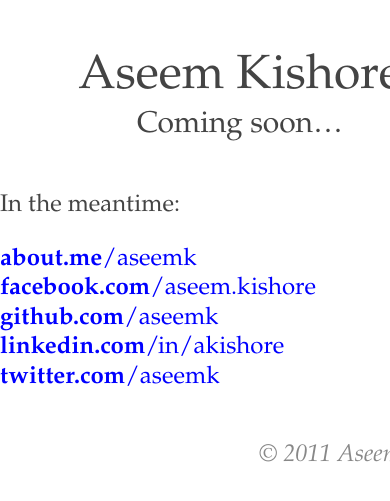
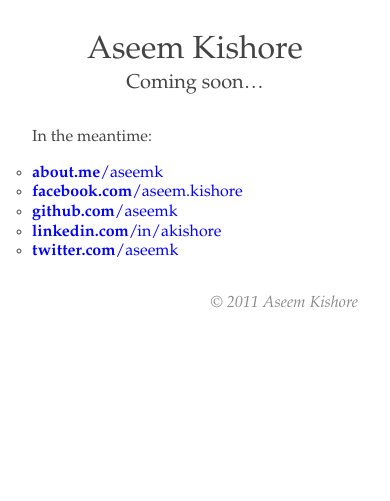
Before and after one commit to aseemk/aseemk.com, a PHP site: page / in a window 390 px wide; the page is wider, and only the part inside the window is pictured. Shown: the top 501 px of that part. Run offline with PHP 8.4, Linux system fonts and the light colour scheme.

Commit message:
Minor fixes and changes; deployed to GoDaddy!
This change description is from memory since git diff doesn't seem to be
working. Added HTML5 shim for IE8- styling. Added <meta name="viewport">
and tweaked styles for iPhone/etc. Added ad-busting styles for GoDaddy.
Added URL rewriting rules to remove "www.", and an alias for .htaccess.

```diff
--- a/home.css
+++ b/home.css
@@ -7,9 +7,13 @@ html {
 
 body {
     width: 20em;
-    margin: 2em auto;
-    font-family: Palatino;
+    margin: 2em auto !important;    /* !important for GoDaddy */
+    font-family: "Palatino Linotype", "Book Antiqua", Palatino, serif;
     font-size: 150%;
+}
+
+iframe {    /* TODO target specifically #conash3D0? */
+    display: none !important;       /* !important for GoDaddy */
 }
 
 strong {
@@ -29,6 +33,16 @@ sup {
     font-size: 50%;
     font-style: italic;
     vertical-align: super;
+}
+
+/** MOBILE **/
+
+@media screen and (max-width: 480px) {
+    body {
+        width: auto;
+        padding: 0 2em !important;      /* !important for GoDaddy */
+        font-size: 100%;
+    }
 }
 
 /** HEADER **/
--- /dev/null
+++ b/htaccess.txt
@@ -0,0 +1 @@
+.htaccess
--- a/index.html
+++ b/index.html
@@ -3,6 +3,8 @@
 <head>
 
     <meta charset="utf-8" />
+	<meta name="viewport" content="initial-scale=1.0, maximum-scale=1.0" />
+
 	<title>Aseem Kishore</title>
 
 	<meta name="description" content="Coming soon…" />
@@ -24,6 +26,10 @@
             var s = document.getElementsByTagName('script')[0]; s.parentNode.insertBefore(ga, s);
         })();
     </script>
+
+	<!--[if lt IE 9]>
+        <script src="http://html5shim.googlecode.com/svn/trunk/html5.js"></script>
+    <![endif]-->
 
 </head>
 <body>
```
Also changed, not shown: .htaccess (added).
